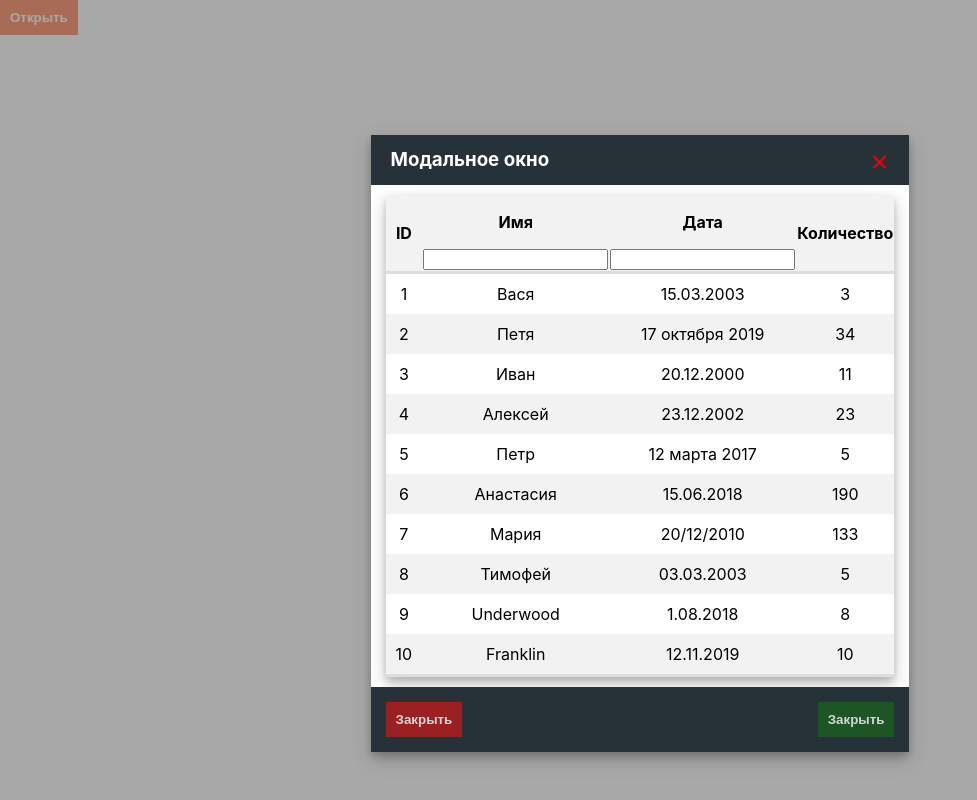
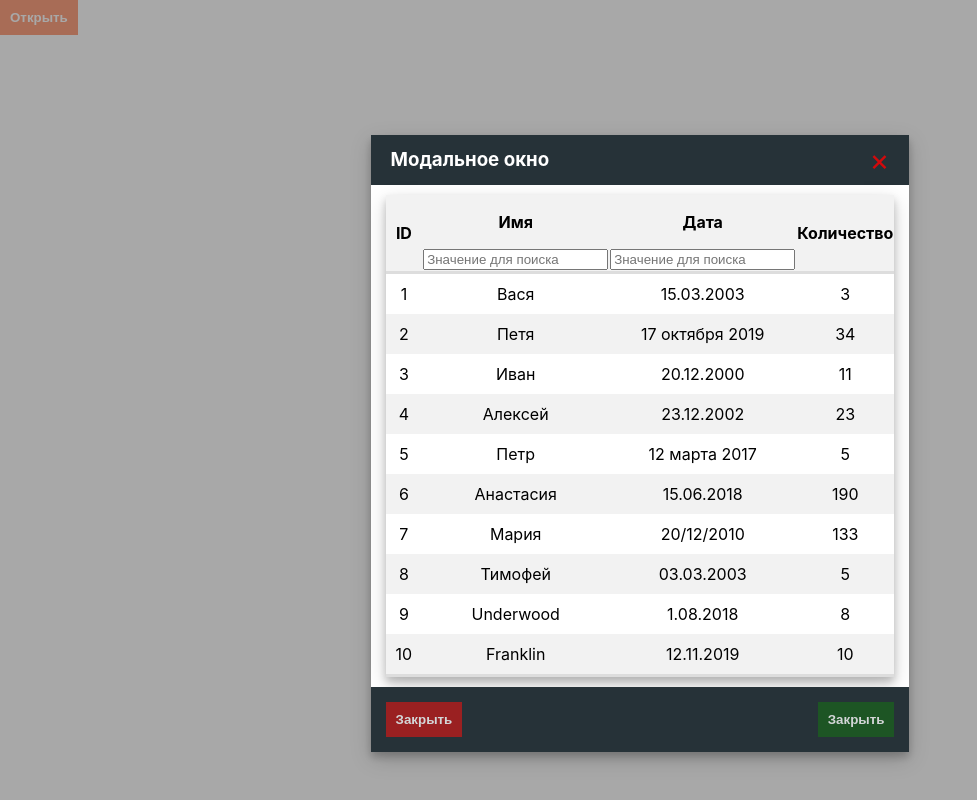
Before and after one commit to aratraw/intern_task, a React (Create React App) app: page / in a window 1280 px wide. Both pictures are taken after a click on the button "Открыть". Shown: the whole page, without its empty margins (0-977 px from the left). Built offline with nearby package versions, Linux system fonts and the light colour scheme.

Commit message:
fixed filters

```diff
--- a/src/Components/DataTable/Filter.js
+++ /dev/null
@@ -1,28 +0,0 @@
-import React from "react";
-
-function Filter(filterVal, data, dataField, update) {
-  const filterData = e => {
-    const value = e.target.value.toLowerCase();
-
-    const filtered = data.filter(x => {
-      return x[dataField].toLowerCase().includes(value);
-
-      update();
-    });
-  };
-  return (
-    <label>
-      <span>
-        <input
-          value={filterVal}
-          type="text"
-          className="data-table__filter"
-          placeholder="Введите значение для поиска"
-          onChange={filterData}
-        />
-      </span>
-    </label>
-  );
-}
-
-export default Filter;
--- a/src/Components/DataTable/index.js
+++ b/src/Components/DataTable/index.js
@@ -1,6 +1,5 @@
 import React, { Component } from "react";
 import "./DataTable.scss";
-import Filter from "./Filter";
 
 /* export default () => (
   <BootstrapTable
@@ -18,10 +17,10 @@ function getType(value) {
 class DataTable extends Component {
   state = {
     sortBy: {},
-    filters: {}
+    filters: []
   };
 
-  toggleSort(field) {
+  toggleSort = field => e => {
     const { sortBy } = this.state;
     if (sortBy.dataField !== field)
       this.setState({ sortBy: { dataField: field, direction: "asc" } });
@@ -32,9 +31,21 @@ class DataTable extends Component {
           })
         : this.setState({ sortBy: {} });
     }
-  }
+  };
+
+  setFilter = field => e => {
+    const { filters } = this.state;
+    let newFilter =
+      e.target.value != ""
+        ? { dataField: field, value: e.target.value.toLowerCase() }
+        : null;
+    this.setState({
+      filters: [...filters.filter(x => x.dataField != field), newFilter]
+    });
+  };
+
   getTableBody(rawData, columns) {
-    const { sortBy } = this.state;
+    const { sortBy, filters } = this.state;
 
     function sort(arr, field, type, direction) {
       console.log(type);
@@ -60,7 +71,14 @@ class DataTable extends Component {
         sortBy.direction
       );
     }
-
+    if (filters[0]) {
+      data = data.filter(x => {
+        for (var f of filters) {
+          if (!x[f.dataField].toLowerCase().includes(f.value)) return false;
+        }
+        return true;
+      });
+    }
     return data.map(row => (
       <tr className="data-table__row">
         {columns.map(col => (
@@ -79,12 +97,16 @@ class DataTable extends Component {
           <tr>
             {columns.map(col => (
               <th>
-                <p
-                  onClick={col.sort ? () => this.toggleSort(col.dataField) : {}}
-                >
+                <p onClick={col.sort && this.toggleSort(col.dataField)}>
                   {col.text}
                 </p>
-                {col.filter ? <input /> : null}
+                {col.filter && (
+                  <input
+                    type="text"
+                    placeholder="Значение для поиска"
+                    onChange={this.setFilter(col.dataField)}
+                  />
+                )}
               </th>
             ))}
           </tr>
```
